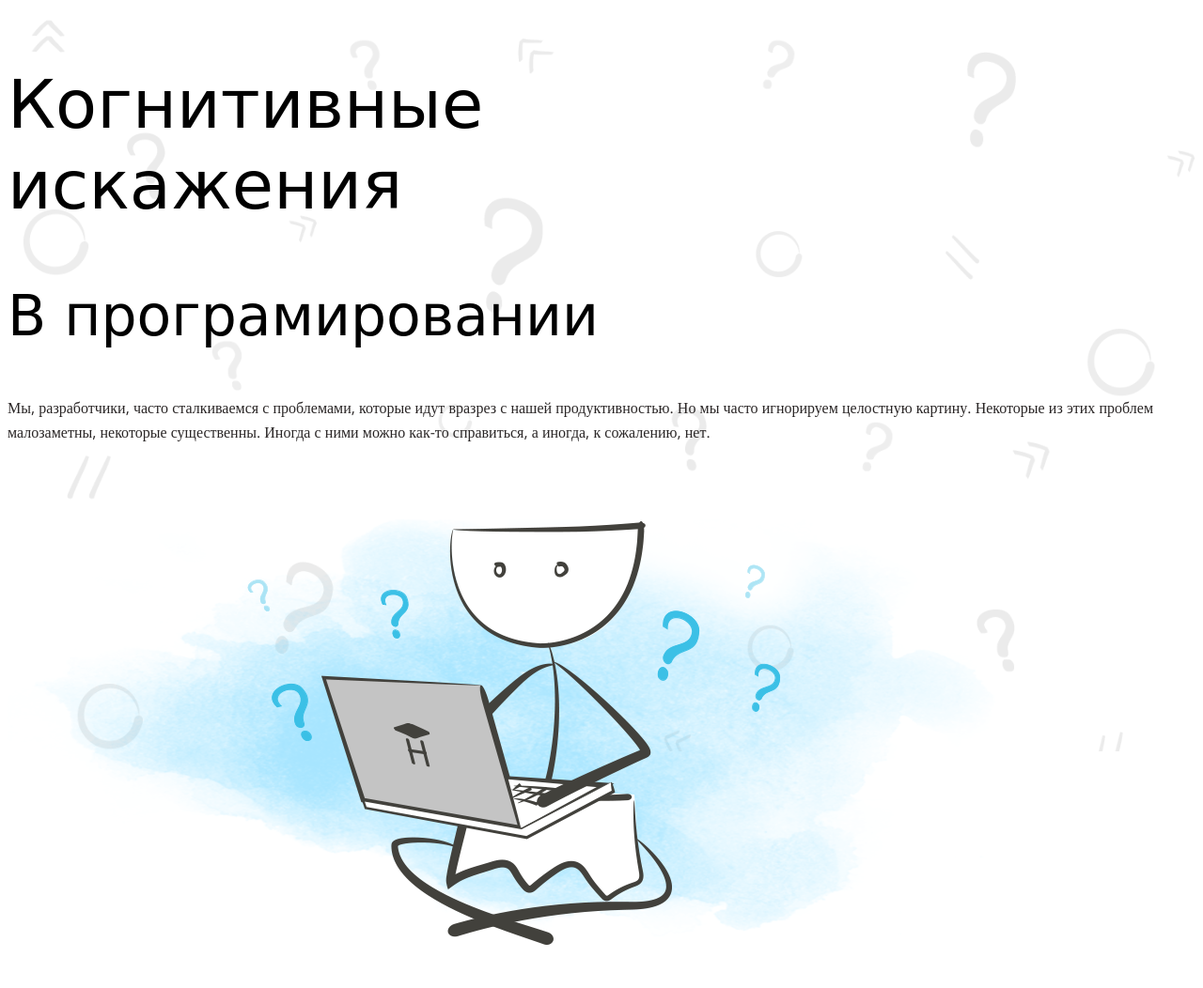
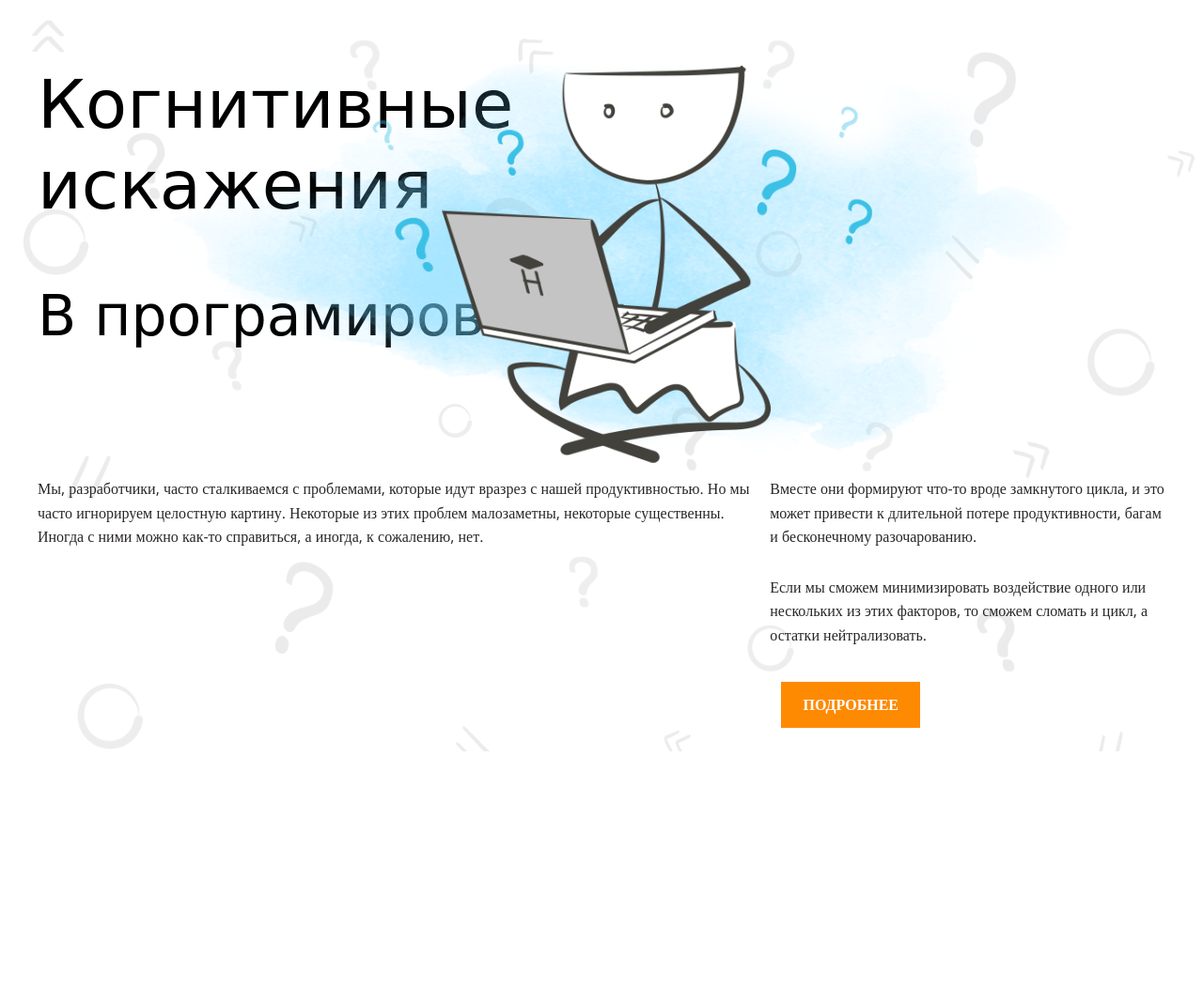
Before and after one commit to Beef37/layout-designer-project-58, a plain HTML site: page index.html in a window 1280 px wide. Shown: the top 1052 px of the page at 94% size. After the commit the page ends 807 px from the top, so only its background shows below. Drawn offline with nearby package versions, Linux system fonts and the light colour scheme; a web font is replaced by a local one.

Commit message:
мой четвертый коммит

```diff
--- a/index.html
+++ b/index.html
@@ -1,5 +1,6 @@
 <!DOCTYPE html>
 <html lang="en">
+
 <head>
     <meta charset="UTF-8">
     <meta name="viewport" content="width=device-width, initial-scale=1.0">
@@ -10,24 +11,43 @@
     <link href="https://fonts.googleapis.com/css2?family=Neucha&display=swap" rel="stylesheet">
     <link rel="preconnect" href="https://fonts.googleapis.com">
     <link rel="preconnect" href="https://fonts.gstatic.com" crossorigin>
-<link href="https://fonts.googleapis.com/css2?family=Neucha&family=Open+Sans:ital,wght@0,300..800;1,300..800&display=swap" rel="stylesheet">
+    <link
+        href="https://fonts.googleapis.com/css2?family=Neucha&family=Open+Sans:ital,wght@0,300..800;1,300..800&display=swap"
+        rel="stylesheet">
 </head>
+
 <body>
     <section class="header_section">
         <div class="header_section_bgc"></div>
+        <div class="header_section-top_part">
             <div>
                 <h1 class="zg1">Когнитивные <br> искажения</h1>
                 <h2 class="zg2">В програмировании</h2>
-            <p class="tx">Мы, разработчики, часто сталкиваемся с проблемами, которые идут вразрез с нашей продуктивностью. Но мы часто игнорируем целостную картину.
-                 Некоторые из этих проблем малозаметны, некоторые существенны. Иногда с ними можно как-то справиться, а иногда, к сожалению, нет.</p>
-            <img src="main.png"class="main.png" class="picture">
-            <p class="tx">Вместе они формируют что-то вроде замкнутого цикла, и это может привести к длительной потере продуктивности, багам и бесконечному разочарованию.
-               <br> Если мы сможем минимизировать воздействие одного или нескольких из этих факторов, то сможем сломать и цикл, а остатки нейтрализовать.</p>
+            </div>
+            <img src="main.png" class="picture">
+        </div>
+        <div class="header_section-bottom_part">
+            <p class="tx">Мы, разработчики, часто сталкиваемся с проблемами, которые идут вразрез с нашей
+                продуктивностью.
+                Но мы часто игнорируем целостную картину.
+                Некоторые из этих проблем малозаметны, некоторые существенны. Иногда с ними можно как-то справиться, а
+                иногда, к сожалению, нет.</p>
+            <div class="anorher_text">
+                <p class="tx">Вместе они формируют что-то вроде замкнутого цикла, и это может привести к длительной
+                    потере
+                    продуктивности, багам и бесконечному разочарованию.
+                </p>
+                <p class="tx"> Если мы сможем минимизировать воздействие одного или нескольких из этих факторов, то сможем
+                    сломать и
+                    цикл, а остатки нейтрализовать.
+                </p>
                 <div class="button">
                     <p>ПОДРОБНЕЕ</p>
+                </div>
+            </div>
 
-                </div>
         </div>
     </section>
 </body>
+
 </html>
--- a/style.css
+++ b/style.css
@@ -1,9 +1,9 @@
 .header_section{
     display: flex;
     flex-direction: column;
-    column-count: 2;
     justify-content: space-between;
-    align-items: center;
+    max-width: 1200px;
+    margin: auto;
 }
 .header_section_bgc{
     background-repeat: no-repeat;
@@ -37,12 +37,13 @@
     font-size: 16px;
     line-height: 1.6em;
     color: #2A2626;
+    margin-bottom: 12px;
 }
 .picture{
-    position: relative;
+    position: absolute;
     height: 525px;
-    top: 55px;
-    right: -270px;
+    top: 0px;
+    right: 0;
     width: auto;
 }
 .button{
@@ -59,3 +60,20 @@
     margin: 24px 12px;
     padding: 24px 12px;
 }
+.header_section-top_part{
+    display: flex;
+    position: relative;
+    flex-direction: row;
+    margin-bottom: 70px;
+    width: 100%;
+}
+.header_section-bottom_part{
+    display: flex;
+    flex-direction: row;
+
+}
+.anorher_text{
+    display: flex;
+    flex-direction: column;
+    height: auto;
+}
```
Lines whose indentation alone changed are shown as unchanged.
